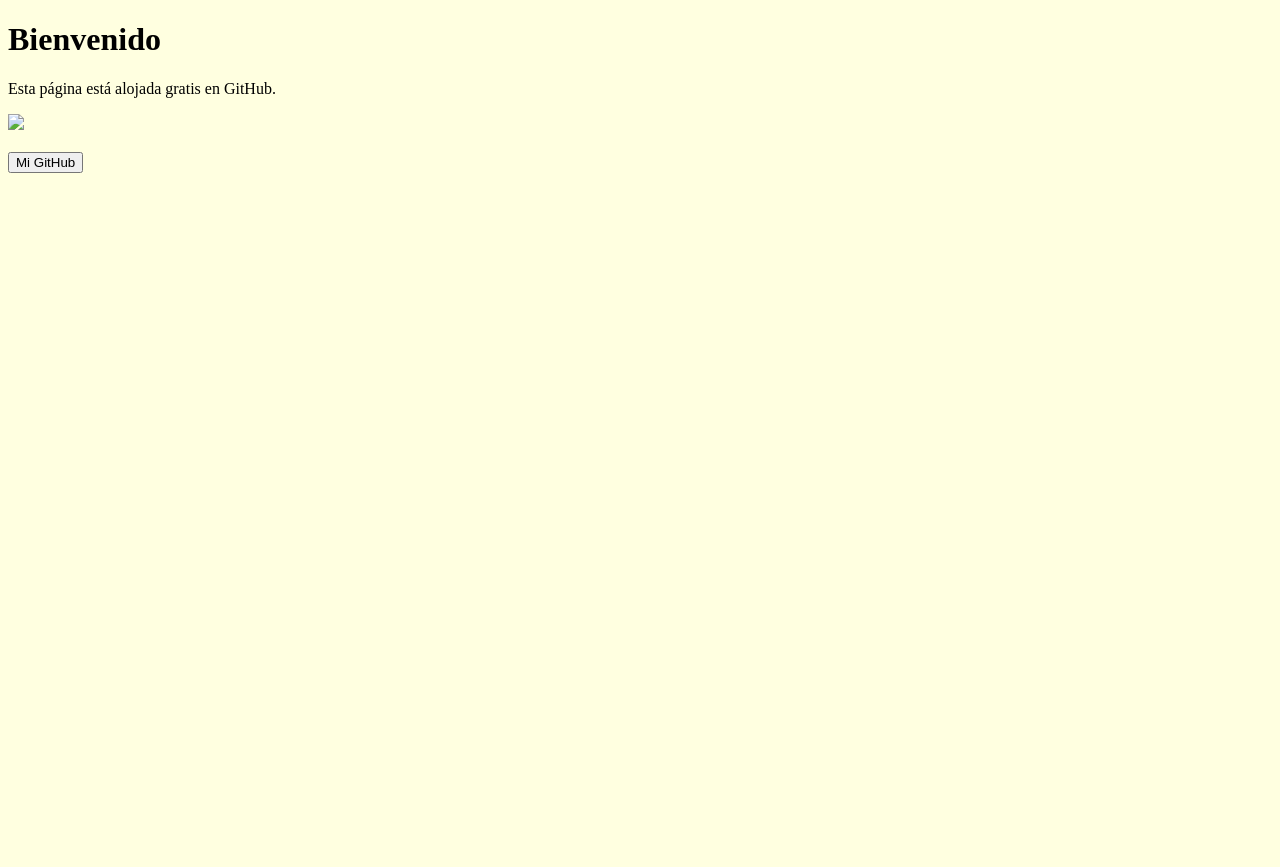
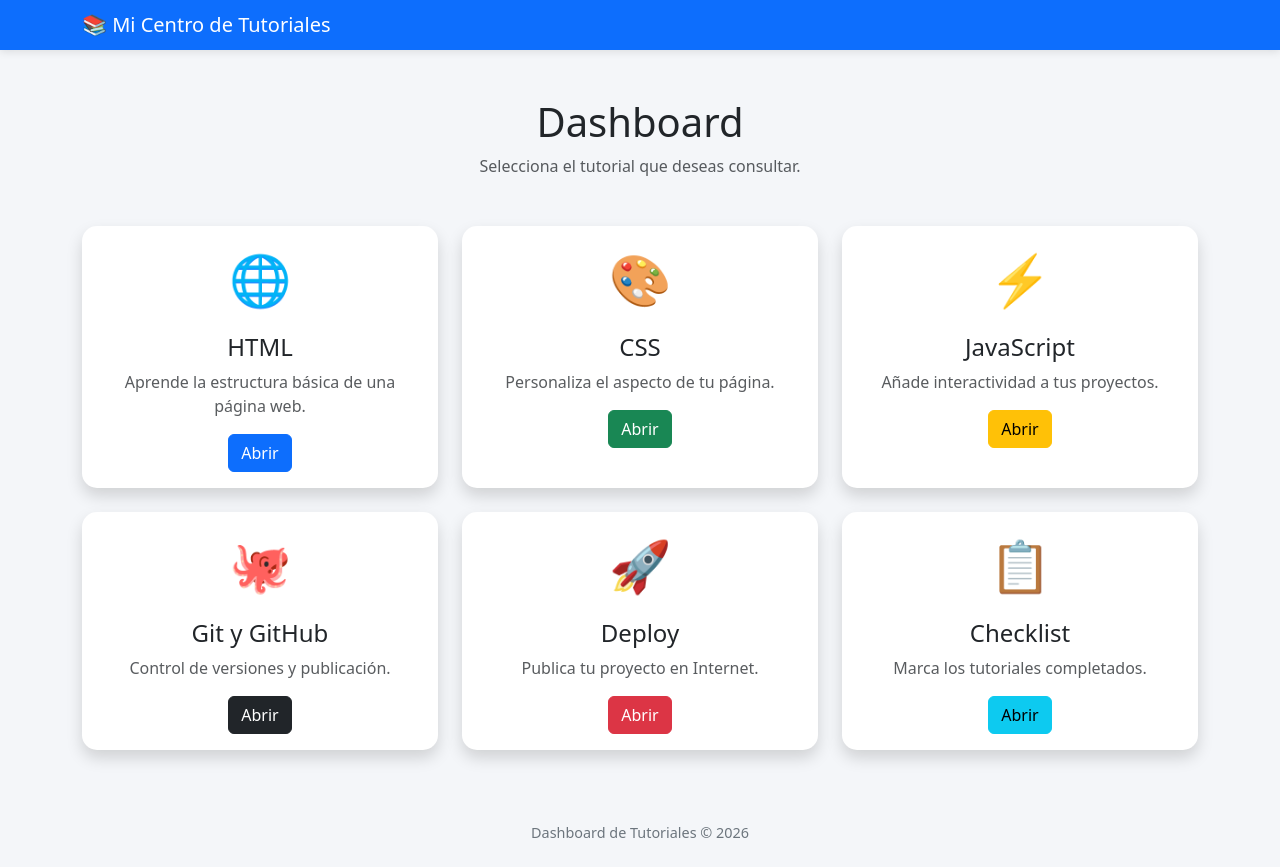
Before and after one commit to markiuu/markiuu.github.io, a plain HTML site: page index.html in a window 1280 px wide. Before the commit the page ends 800 px from the top, so only its background shows below. Drawn offline with nearby package versions, Linux system fonts and the light colour scheme.

Commit message:
Update index.html

```diff
--- a/index.html
+++ b/index.html
@@ -1,24 +1,193 @@
 <!DOCTYPE html>
-<html>
+<html lang="es">
+<head>
+<meta charset="UTF-8">
+<meta name="viewport" content="width=device-width, initial-scale=1">
 
-<head>
-    <title>Mi Web</title>
+<title>Dashboard de Tutoriales</title>
+
+<link href="https://cdn.jsdelivr.net/npm/bootstrap@5.3.3/dist/css/bootstrap.min.css" rel="stylesheet">
+
+<style>
+body{
+    background:#f4f6f9;
+}
+
+.navbar{
+    box-shadow:0 2px 8px rgba(0,0,0,.1);
+}
+
+.card{
+    border:none;
+    border-radius:15px;
+    transition:all .25s ease;
+}
+
+.card:hover{
+    transform:translateY(-6px);
+    box-shadow:0 12px 25px rgba(0,0,0,.15);
+}
+
+.icono{
+    font-size:50px;
+}
+
+footer{
+    color:#6c757d;
+    font-size:.9rem;
+}
+</style>
+
 </head>
 
-<body style="background-color:lightyellow;">
+<body>
 
-<h1>Bienvenido</h1>
+<nav class="navbar navbar-dark bg-primary">
+    <div class="container">
+        <span class="navbar-brand mb-0 h1">
+            📚 Mi Centro de Tutoriales
+        </span>
+    </div>
+</nav>
 
-<p>Esta página está alojada gratis en GitHub.</p>
+<div class="container py-5">
 
-<img src="foto.jpg" width="250">
+    <div class="text-center mb-5">
+        <h1>Dashboard</h1>
+        <p class="text-muted">
+            Selecciona el tutorial que deseas consultar.
+        </p>
+    </div>
 
-<br><br>
+    <div class="row g-4">
 
-<a href="https://github.com">
-    <button>Mi GitHub</button>
-</a>
+        <div class="col-md-6 col-lg-4">
+            <div class="card shadow h-100">
+                <div class="card-body text-center">
+
+                    <div class="icono mb-3">🌐</div>
+
+                    <h4>HTML</h4>
+
+                    <p class="text-muted">
+                        Aprende la estructura básica de una página web.
+                    </p>
+
+                    <a href="html.html" class="btn btn-primary">
+                        Abrir
+                    </a>
+
+                </div>
+            </div>
+        </div>
+
+        <div class="col-md-6 col-lg-4">
+            <div class="card shadow h-100">
+                <div class="card-body text-center">
+
+                    <div class="icono mb-3">🎨</div>
+
+                    <h4>CSS</h4>
+
+                    <p class="text-muted">
+                        Personaliza el aspecto de tu página.
+                    </p>
+
+                    <a href="css.html" class="btn btn-success">
+                        Abrir
+                    </a>
+
+                </div>
+            </div>
+        </div>
+
+        <div class="col-md-6 col-lg-4">
+            <div class="card shadow h-100">
+                <div class="card-body text-center">
+
+                    <div class="icono mb-3">⚡</div>
+
+                    <h4>JavaScript</h4>
+
+                    <p class="text-muted">
+                        Añade interactividad a tus proyectos.
+                    </p>
+
+                    <a href="javascript.html" class="btn btn-warning">
+                        Abrir
+                    </a>
+
+                </div>
+            </div>
+        </div>
+
+        <div class="col-md-6 col-lg-4">
+            <div class="card shadow h-100">
+                <div class="card-body text-center">
+
+                    <div class="icono mb-3">🐙</div>
+
+                    <h4>Git y GitHub</h4>
+
+                    <p class="text-muted">
+                        Control de versiones y publicación.
+                    </p>
+
+                    <a href="github.html" class="btn btn-dark">
+                        Abrir
+                    </a>
+
+                </div>
+            </div>
+        </div>
+
+        <div class="col-md-6 col-lg-4">
+            <div class="card shadow h-100">
+                <div class="card-body text-center">
+
+                    <div class="icono mb-3">🚀</div>
+
+                    <h4>Deploy</h4>
+
+                    <p class="text-muted">
+                        Publica tu proyecto en Internet.
+                    </p>
+
+                    <a href="deploy.html" class="btn btn-danger">
+                        Abrir
+                    </a>
+
+                </div>
+            </div>
+        </div>
+
+        <div class="col-md-6 col-lg-4">
+            <div class="card shadow h-100">
+                <div class="card-body text-center">
+
+                    <div class="icono mb-3">📋</div>
+
+                    <h4>Checklist</h4>
+
+                    <p class="text-muted">
+                        Marca los tutoriales completados.
+                    </p>
+
+                    <a href="checklist.html" class="btn btn-info">
+                        Abrir
+                    </a>
+
+                </div>
+            </div>
+        </div>
+
+    </div>
+
+</div>
+
+<footer class="text-center py-4">
+    Dashboard de Tutoriales © 2026
+</footer>
 
 </body>
-
 </html>
```
